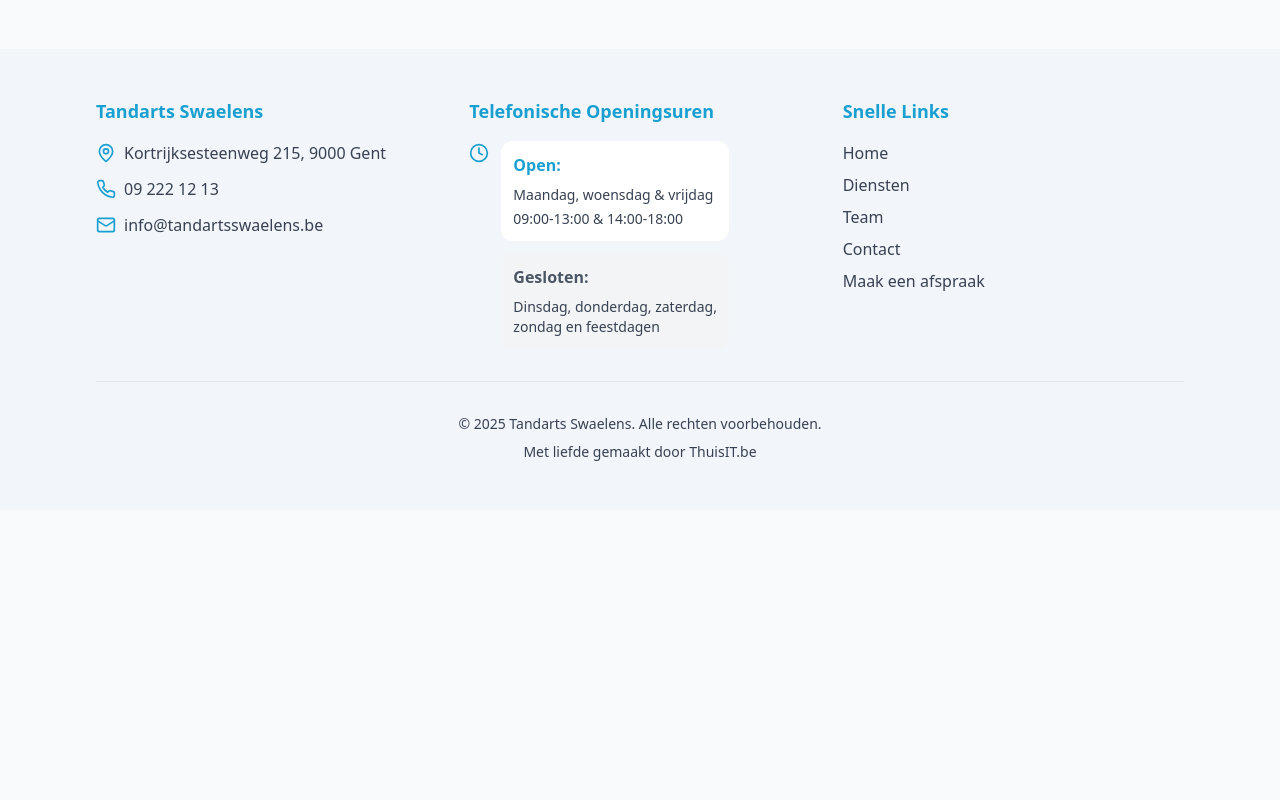
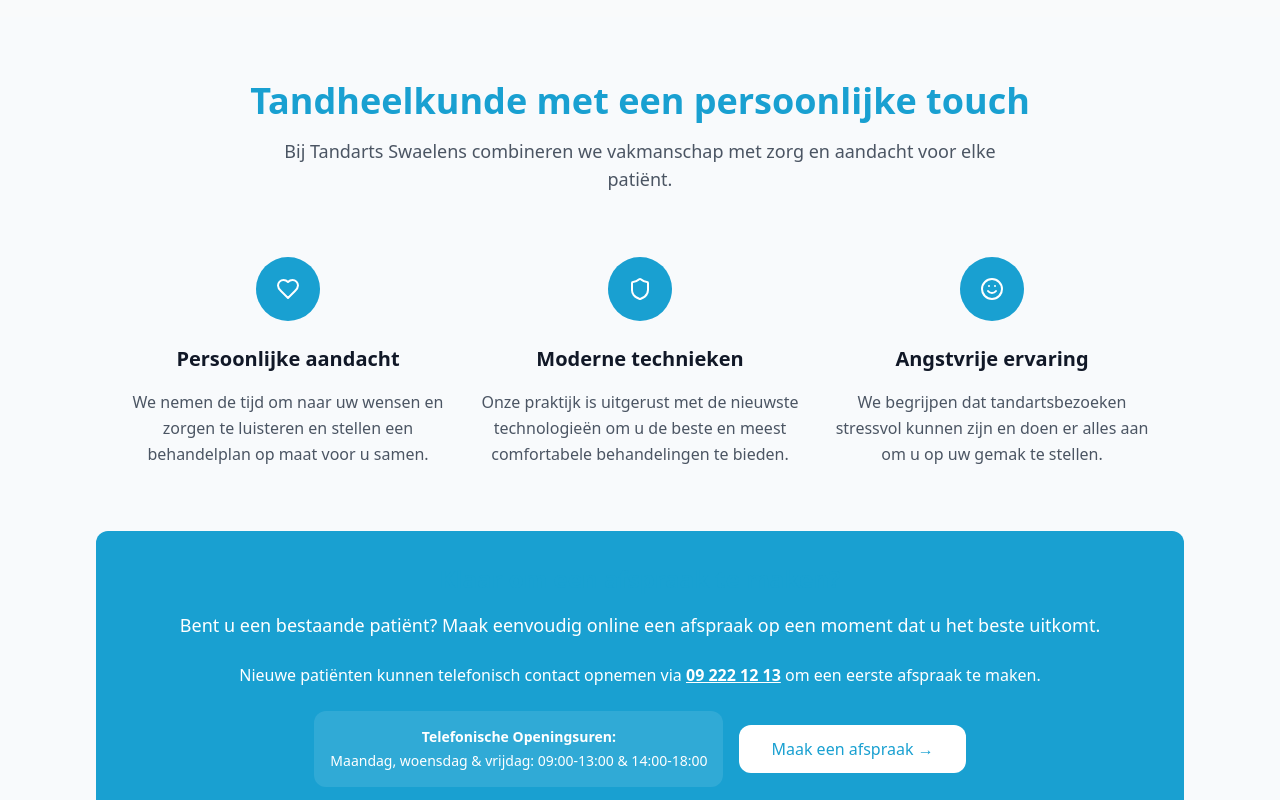
Before and after one commit to scoutr2019/Tandarts-Swaelens, a React (Vite) app: page / in a window 1280 px wide. Shown: the part 2500-3300 px from the top of the page. Before the commit the page ends 3010 px from the top, so only its background shows below. Built offline with nearby package versions, Linux system fonts and the light colour scheme.

Commit message:
Remove "Wie wij zijn" text.
Add a new "Ons Team" section to the index page.

```diff
--- a/src/pages/Index.tsx
+++ b/src/pages/Index.tsx
@@ -1,7 +1,7 @@
 
 import Layout from "@/components/Layout";
 import { Link } from "react-router-dom";
-import { Users, Calendar, Stethoscope, Check, HeartPulse } from "lucide-react";
+import { Users, Calendar, Stethoscope, Check, HeartPulse, Heart, Shield, Smile } from "lucide-react";
 import { Card, CardContent } from "@/components/ui/card";
 import Hero from "@/components/Hero";
 
@@ -40,6 +40,24 @@ const Index = () => {
       role: "Tandartsassistente",
       description: "Anneleen zorgt voor het comfort van onze patiënten en ondersteunt bij alle behandelingen. Ze staat bekend om haar vriendelijke benadering en haar talent om zelfs de meest nerveuze patiënten gerust te stellen.",
       image: "/lovable-uploads/347a82c7-f3a8-4776-a337-66d18e3aa519.png"
+    }
+  ];
+
+  const philosophyItems = [
+    {
+      title: "Persoonlijke aandacht",
+      description: "We nemen de tijd om naar uw wensen en zorgen te luisteren en stellen een behandelplan op maat voor u samen.",
+      icon: <Heart className="h-6 w-6" />
+    },
+    {
+      title: "Moderne technieken",
+      description: "Onze praktijk is uitgerust met de nieuwste technologieën om u de beste en meest comfortabele behandelingen te bieden.",
+      icon: <Shield className="h-6 w-6" />
+    },
+    {
+      title: "Angstvrije ervaring",
+      description: "We begrijpen dat tandartsbezoeken stressvol kunnen zijn en doen er alles aan om u op uw gemak te stellen.",
+      icon: <Smile className="h-6 w-6" />
     }
   ];
 
@@ -112,7 +130,6 @@ const Index = () => {
       <section className="py-16 bg-gray-50 dark:bg-gray-800">
         <div className="dental-container">
           <div className="text-center mb-12">
-            <p className="text-[#19A0D1] font-medium mb-2">Wie wij zijn</p>
             <h2 className="text-3xl md:text-4xl font-bold mb-4">Ons Team</h2>
             <p className="text-gray-600 dark:text-gray-300 max-w-2xl mx-auto">
               Maak kennis met ons ervaren en vriendelijke team dat klaarstaat om u de beste tandheelkundige zorg te bieden.
@@ -149,6 +166,52 @@ const Index = () => {
           </div>
         </div>
       </section>
+
+      {/* Philosophy Section */}
+      <section className="py-16">
+        <div className="dental-container">
+          <div className="text-center mb-16">
+            <h2 className="text-3xl md:text-4xl font-bold mb-4 text-[#19A0D1]">Tandheelkunde met een persoonlijke touch</h2>
+            <p className="text-gray-600 dark:text-gray-300 max-w-3xl mx-auto text-lg">
+              Bij Tandarts Swaelens combineren we vakmanschap met zorg en aandacht voor elke patiënt.
+            </p>
+          </div>
+
+          <div className="grid grid-cols-1 md:grid-cols-3 gap-8 max-w-5xl mx-auto mb-16">
+            {philosophyItems.map((item, index) => (
+              <div key={index} className="text-center">
+                <div className="inline-flex items-center justify-center w-16 h-16 bg-[#19A0D1] text-white rounded-full mb-6">
+                  {item.icon}
+                </div>
+                <h3 className="text-xl font-semibold text-gray-900 dark:text-white mb-4">{item.title}</h3>
+                <p className="text-gray-600 dark:text-gray-300 leading-relaxed">{item.description}</p>
+              </div>
+            ))}
+          </div>
+
+          <div className="bg-[#19A0D1] text-white rounded-xl p-8 text-center">
+            <h3 className="text-2xl font-semibold mb-4">Klaar om een afspraak te maken?</h3>
+            <p className="mb-6 text-lg">
+              Bent u een bestaande patiënt? Maak eenvoudig online een afspraak op een moment dat u het beste uitkomt.
+            </p>
+            <p className="mb-6">
+              Nieuwe patiënten kunnen telefonisch contact opnemen via <a href="tel:+3292221213" className="font-semibold underline">09 222 12 13</a> om een eerste afspraak te maken.
+            </p>
+            <div className="flex flex-col sm:flex-row gap-4 justify-center items-center">
+              <div className="bg-white/10 rounded-lg p-4 text-sm">
+                <p className="font-semibold mb-1">Telefonische Openingsuren:</p>
+                <p>Maandag, woensdag & vrijdag: 09:00-13:00 & 14:00-18:00</p>
+              </div>
+              <Link
+                to="/afspraken"
+                className="bg-white text-[#19A0D1] hover:bg-gray-100 font-medium py-3 px-8 rounded-lg transition-colors"
+              >
+                Maak een afspraak →
+              </Link>
+            </div>
+          </div>
+        </div>
+      </section>
     </Layout>
   );
 };
```
